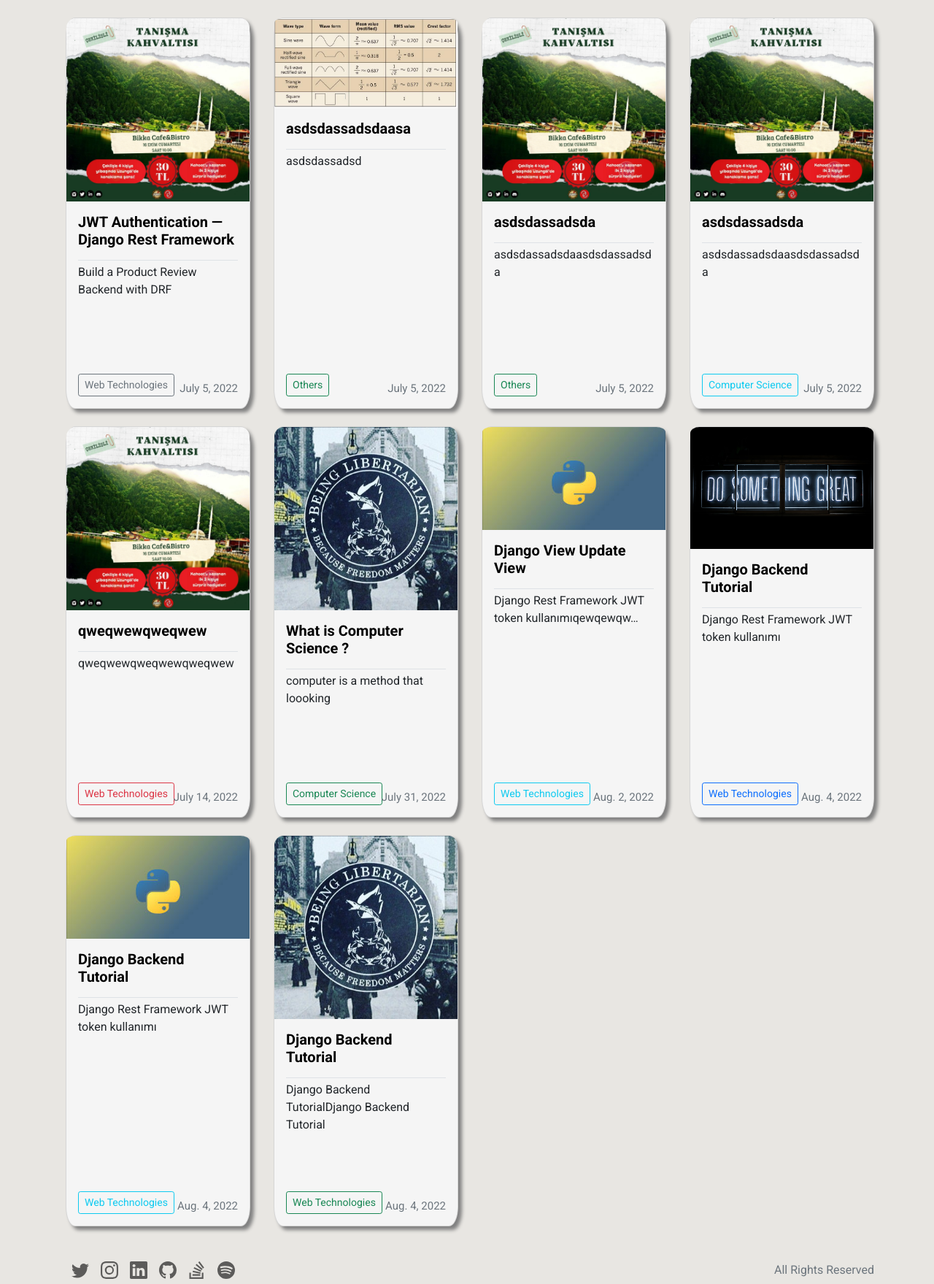
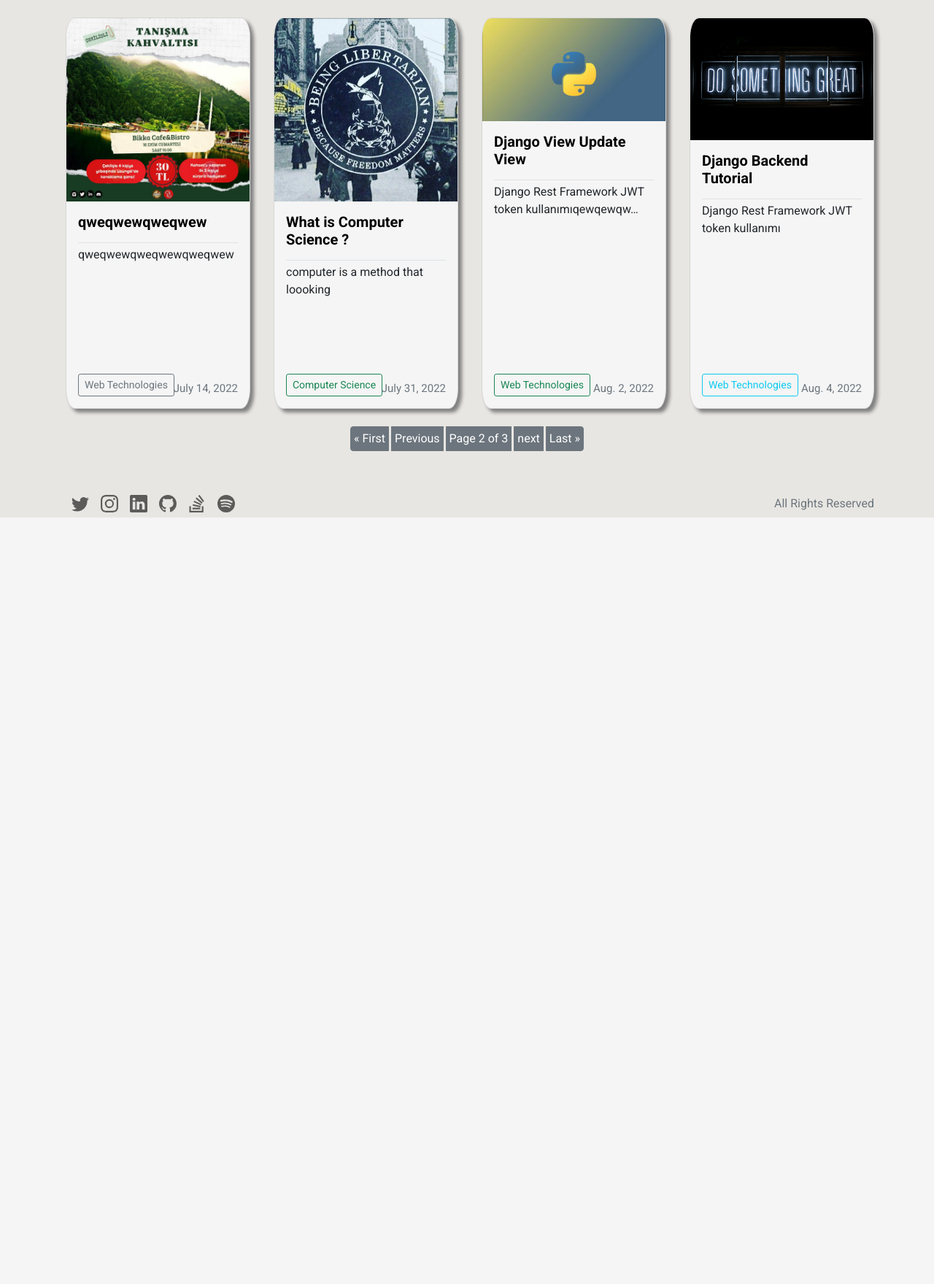
Before and after one commit to MertEmirKaya/website, a Django app: page /blog/?page=2 in a window 1280 px wide. Shown: the part 112-1871 px from the top of the page at 73% size. After the commit the page ends 821 px from the top, so only its background shows below. Run offline with Django 4.2, Linux system fonts and the light colour scheme; data comes from the database, SQL or seed files in the repository; both versions use the stored data as it was after the commit; some libraries are stand-ins or nearby versions.

Commit message:
added pagination to blog page and deleted the other articles section from article detail page

```diff
--- a/blog/views.py
+++ b/blog/views.py
@@ -17,11 +17,14 @@
 def articles_by_Category(request,category_slug):
     articles=Article.objects.filter(category__slug=category_slug)
     categories=Category.objects.all()
-    return render(request,'blog/blog.html',{'articles':articles,'categories':categories})
+    p=Paginator(articles,4)
+    page=request.GET.get('page')
+    articlesp=p.get_page(page)
+    return render(request,'blog/blog.html',{'articles':articles,'categories':categories,'articlesp':articlesp})
 
 def blog_detail(request,pk,category_slug):
     article= get_object_or_404(Article, id=pk,category__slug=category_slug)
-    articles=Article.objects.all()[0:7]
+    articles=Article.objects.all()[0:4]
     categories=Category.objects.all()
     tags=Tag.objects.all()
 
@@ -29,11 +32,15 @@
 
 
 def searchBar(request):
+    articles=Article.objects.all()
     categories=Category.objects.all()
+    p=Paginator(articles,4)
+    page=request.GET.get('page')
+    articlesp=p.get_page(page)
     if request.method=='POST':
         searched=request.POST['searched']
-        articles=Article.objects.filter(Q(title__contains=searched)|Q(category__slug__contains=searched)|Q(card_headline__contains=searched))
-        return render(request,'blog/blog.html',{'articles':articles,'categories':categories})
+        articlesp=Article.objects.filter(Q(title__contains=searched)|Q(category__slug__contains=searched)|Q(card_headline__contains=searched)|Q(tags__name__contains=searched)).distinct()
+        return render(request,'blog/blog.html',{'articlesp':articlesp,'categories':categories})
 
     else:
         pass
--- a/static/css/style.css
+++ b/static/css/style.css
@@ -144,24 +144,15 @@
 
 }
 
-div#article{
-    border-radius:5%;
-    box-shadow: 5px 5px 5px gray ;
-    background-color: whitesmoke;
-
-}
-
-@media(min-width:576px){
-    div#article{
-        min-height: 33.5rem;
-    }
-}
 @media(max-width:576px){
     nav{
         width: 100%;
     }
 
 }
+
+
+
 @media(max-width:505px){
     div#article{
         max-width: 18rem;
@@ -177,6 +168,17 @@
 
 }
 
+div#article div#date{
+    bottom: 0px;
+}
+
+@media only screen and (max-width: 1200px) and (min-width: 720px)  {
+    div#article div#date{
+        left: 13px;
+        bottom: 40px;
+    }
+}
+
 
 div#article div.card-body{
    min-height: 13rem;
@@ -185,30 +187,22 @@
 div#article img#article-img{
     border-top-left-radius: 5%;
     border-top-right-radius: 5%;
+    transition: 0.5s;
 
 }
+div#article img#article-img:hover{
+    transform: scale(1.05);
+
+}
+
+
 div#article a{
     color: black;
     text-decoration: none;
 }
 
-
-.row .card {
-    background-color: whitesmoke;
-
-}
-pre{
-    border-radius: 1rem;
-}
-
 h5#article-title:hover{
     color: rebeccapurple;
-}
-
-main#blog-detail img{
-    max-width: 100%;
-    height: auto !important;
-    border-radius: 3%;
 }
 
 @media(max-width:720px){
@@ -219,6 +213,42 @@
     }
 
 }
+
+div#article{
+    border-radius:5%;
+    box-shadow: 5px 5px 5px gray ;
+    background-color: whitesmoke;
+    overflow: hidden;
+
+}
+
+@media(min-width:576px){
+    div#article{
+        min-height: 33.5rem;
+    }
+}
+
+@media only screen and (max-width: 1200px) and (min-width: 720px)  {
+        div#article div#date{
+           display: none;
+        }
+}
+.row .card {
+    background-color: whitesmoke;
+
+}
+pre{
+    border-radius: 1rem;
+}
+
+
+
+main#blog-detail img{
+    max-width: 100%;
+    height: auto !important;
+    border-radius: 3%;
+}
+
 
 div#categoryBar{
 
--- a/templates/blog/blog.html
+++ b/templates/blog/blog.html
@@ -5,12 +5,13 @@
   <img src="/media/screen.png" class="img-fluid " alt="" srcset="">
 </div> -->
 {%include 'partials/_categoryBar.html'%}
-<div class="container d-flex mb-5" style="min-height: 675px;">
+<div class="container d-flex mb-5 flex-column" style="min-height: 630px;">
 
   <div class="row " id="blog-row">
-    {%for article in articles%}
+    {%for article in articlesp%}
 
     <div class="col-10 col-sm-6 col-md-4 col-lg-3    ">
+      <a href="{% url 'article_detail' article.category.slug article.pk  %}" id="blog-link">
         <div class="card  mt-4 ms-sm-2 " id="article">
           <img src="{{article.card_image.url}}" class="card-img-top" id="article-img">
           <div class="card-body h-100">
@@ -23,14 +24,32 @@
           </div>
 
           <div class=" btn  btn-sm  ms-3 mb-3 position-absolute bottom-0 start-0 " style="font-size:14px ;" id="subject">{{article.category}}</div>
-        <div class="text-muted position-absolute bottom-0 end-0 mb-3 me-3"  style="font-size: 15px;">{{article.created_date}}</div>
+          <div class="text-muted position-absolute bottom-0 end-0 mb-3 me-3" id="date"  style="font-size: 15px;">{{article.created_date}}</div>
 
 
         </div>
+    </a>
     </div>
 
     {%endfor%}
   </div>
+  {% with request.resolver_match.url_name as url_name %}
+    {%if  articlesp and not 'search' in url_name %}
+      <div class="btn-group d-inline mx-auto mt-4   " role="group" id="pagination" >
+        {%if articlesp.has_previous %}
+          <a class="btn btn-secondary p-1"  href="?page=1">&laquo; First </a>
+          <a  class="btn btn-secondary p-1" href="?page={{articlesp.previous_page_number}}">Previous</a>
+
+        {%endif%}
+        <a class="btn btn-secondary p-1">Page {{articlesp.number}} of {{articlesp.paginator.num_pages}}</a>
+        {%if articlesp.has_next %}
+        <a class="btn btn-secondary p-1" href="?page={{articlesp.next_page_number}}">next</a>
+        <a  class="btn btn-secondary p-1" href="?page={{articlesp.paginator.num_pages}}">Last &raquo;</a>
+        {%endif%}
+
+      </div>
+    {%endif%}
+  {%endwith%}
 </div>
 
 <script>
--- a/templates/main/index.html
+++ b/templates/main/index.html
@@ -1,7 +1,7 @@
 {%extends 'layout.html'%}
 
 {%block content%}
-<main class="container mt-2 mb-4" id="container" style="min-height: 590px;">
+<main class="container mt-2 mb-4" id="container" style="min-height: 620px;">
     <div class="text-center position-absolute" id="foto1">
         <img src="/media/3.png" class="img-fluid " alt="" srcset="">
       </div>
--- a/templates/partials/_navbar.html
+++ b/templates/partials/_navbar.html
@@ -14,7 +14,7 @@
 
             {% with request.resolver_match.url_name as url_name %}
             <ul class="navbar-nav me-2  pe-md-5 " id="navbar-items">
-                {% if 'blog' in url_name or 'search' in url_name or 'articlesByCategory' in url_name %}
+                {% if 'blog' in url_name or 'search' in url_name or 'articlesByCategory' in url_name or 'article_detail' in url_name %}
 
                 <form class="nav-item" action="{%url 'search'%}" method="post" id="searchBar">
                     {%csrf_token%}
```
Also changed, not shown: static/css/div.css (added, +80 -0 lines), templates/blog/blog-detail.html (+7 -22 lines), templates/blog/not.html (added, +35 -0 lines), db.sqlite3, media/2022/08/04/11.jfif (added), media/2022/08/04/311.png (added), media/2022/08/04/sss.jfif (added). Lines whose indentation alone changed are shown as unchanged.
